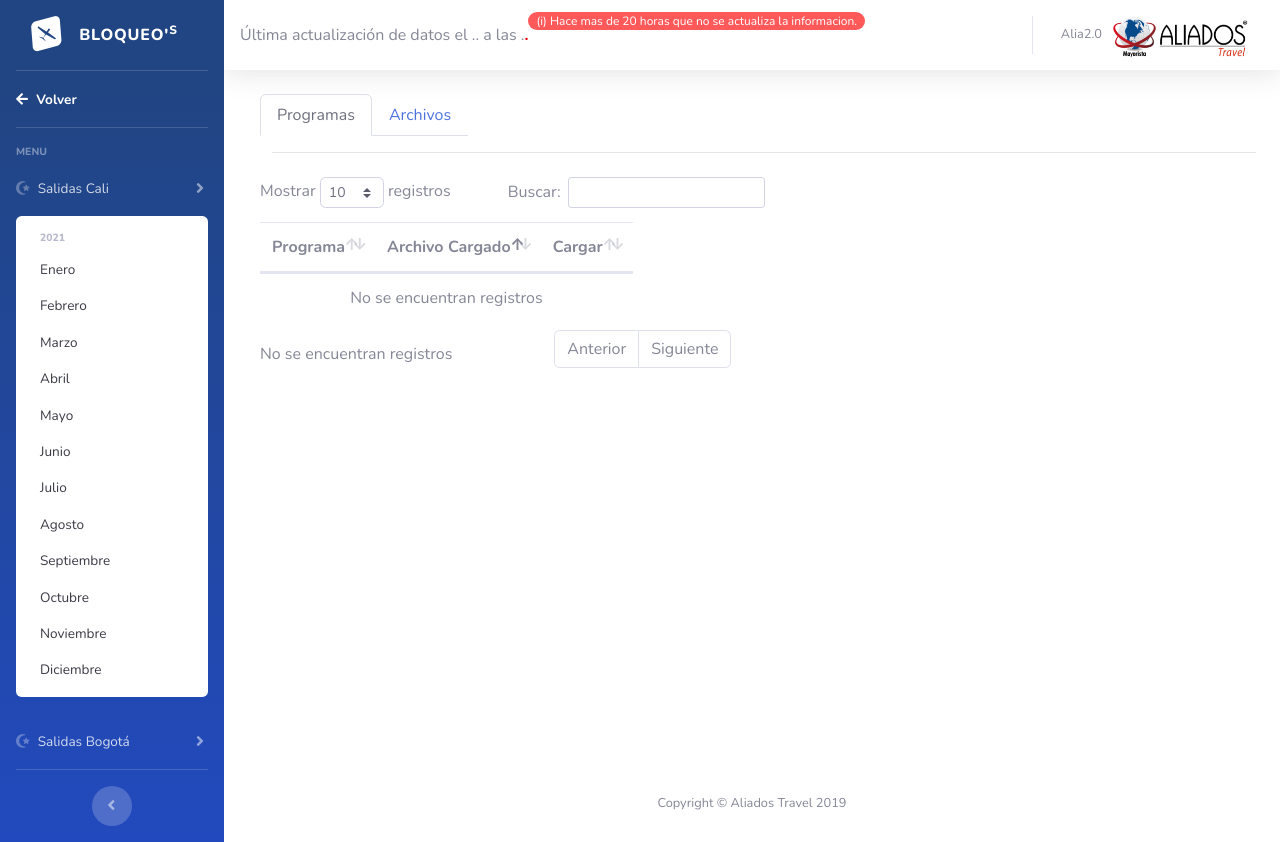
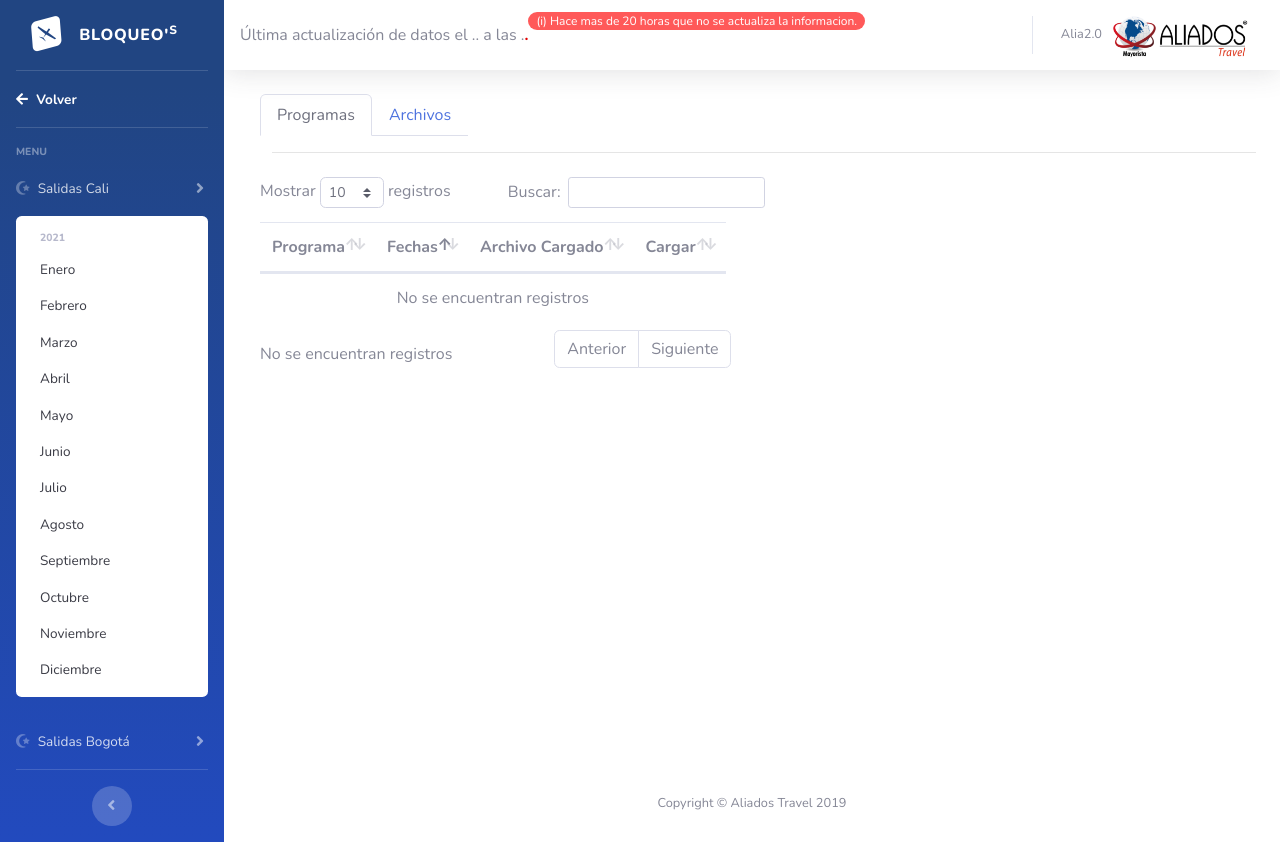
Before and after one commit to jetours2019/bloqueos, a PHP site: page /pages/admin/files.php?desde=CLO in a window 1280 px wide. Run offline with PHP 8.4, Linux system fonts and the light colour scheme; the visitor is signed in with stand-in values (Sample User, id 1); data that the repository does not hold is empty.

Commit message:
cambiar query para añadir fechas

```diff
--- a/pages/admin/files.php
+++ b/pages/admin/files.php
@@ -13,16 +13,19 @@ if (!$_SESSION['logged']) {
 
 require_once("../../db/conexion.php");
 
-$query = "SELECT DISTINCT programa
-          FROM productos
-          WHERE programa != 'NO DISPO' AND programa != ' - ' AND programa != '0' AND programa != 'EXCURSIONES'";
+$query = "SELECT GROUP_CONCAT(fecha1 SEPARATOR ', ') as fechas, programa
+FROM productos
+WHERE programa != 'NO DISPO' AND programa != ' - ' AND programa != '0' AND programa != 'EXCURSIONES'
+GROUP BY programa";
 
 $consulta = mysqli_query($conexion, $query) or die(mysqli_error($conexion));
 $programas = "";
 while ($registro = mysqli_fetch_array($consulta)) {
     $programa = str_replace(" ", "-", trim($registro['programa']));
+    $fechas = $registro['fechas'];
     $programas .= "<tr>";
     $programas .= "<td>" . $programa . "</td>";
+    $programas .= "<td>" . $fechas . "</td>";
 
     $nombre_fichero = "../carga/files/$programa.pdf";
     $exists = (file_exists($nombre_fichero)) ? "SI" : "NO";
@@ -135,6 +138,7 @@ foreach ($files_in_folder as $file) {
                                     <thead>
                                         <tr>
                                             <th>Programa</th>
+                                            <th>Fechas</th>
                                             <th>Archivo Cargado</th>
                                             <th>Cargar</th>
                                         </tr>
@@ -146,10 +150,12 @@ foreach ($files_in_folder as $file) {
                             </div>
                             <div class="tab-pane fade" id="profile" role="tabpanel" aria-labelledby="profile-tab">
                                 <div class="row">
-                                <div class="col-md-4">
-                                    <button class="btn btn-danger">Borrar Seleccionados</button>
-                                    <button class="btn btn-info">Seleccionar Todos</button>
-                                </div>
+                                    <div class="col-md-4">
+                                        <button class="btn fz-12 btn-danger">Borrar Seleccionados</button>
+                                    </div>
+                                    <div class="col-md-4">
+                                        <button class="fz-12 btn btn-info">Seleccionar Todos</button>
+                                    </div>
                                 </div>
                                 <table class="table table-responsive" id="archivos">
                                     <thead>
@@ -242,7 +248,7 @@ foreach ($files_in_folder as $file) {
                     },
                 },
                 "order": [
-                    [1, "asc"]
+                    [2, "asc"]
                 ],
                 "columnDefs": [{
                     "orderable": false,
```
